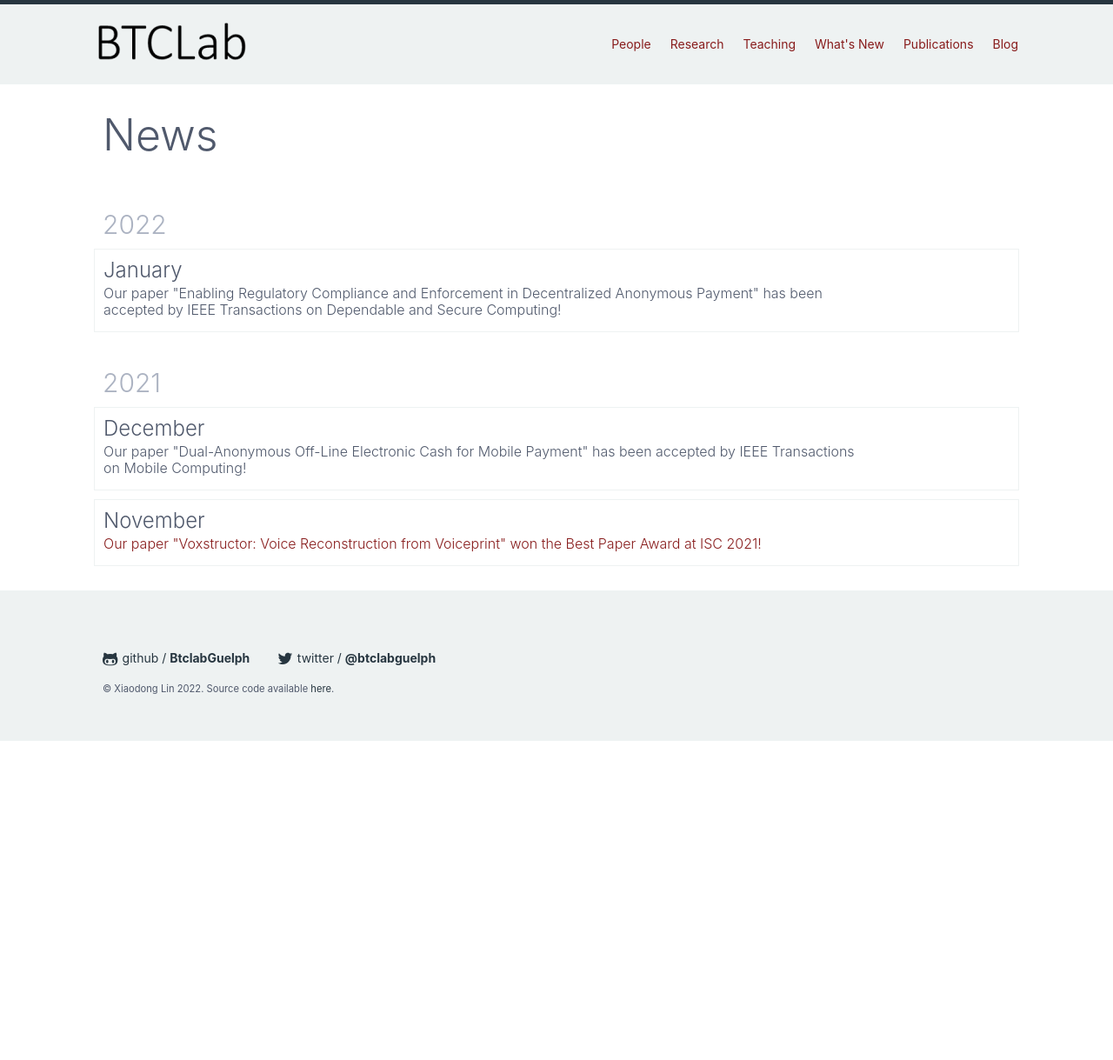
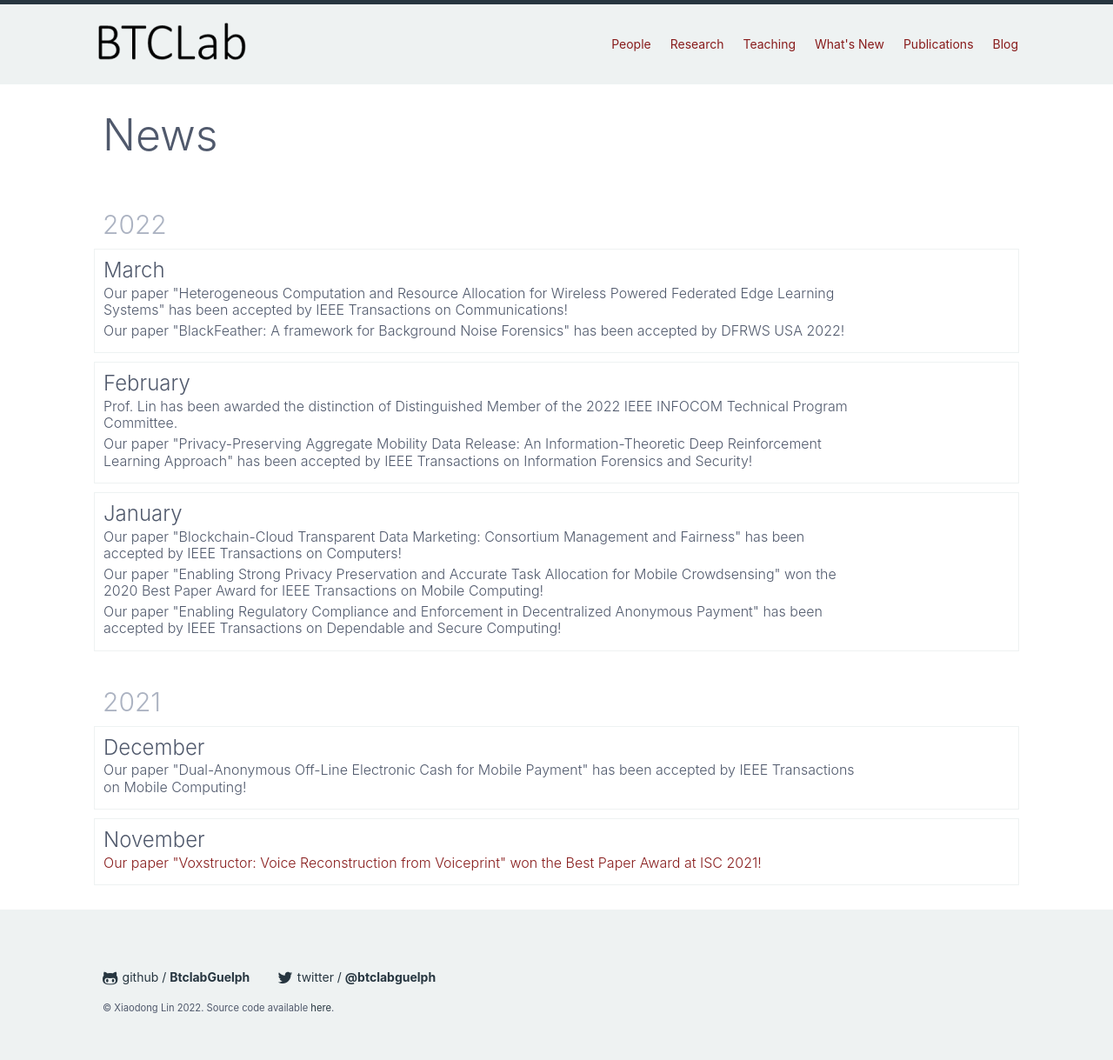
Before and after one commit to IgnisLi/IgnisLi.github.io, a Jekyll site: the page built from news.html, in a window 1280 px wide. Shown: the whole page at 87% size. Built offline with Jekyll 4.4.1, drawn with Linux system fonts in a browser that asks for light colours; nearby versions of some CDN libraries; comment, search, counter and statistics services are not loaded; before the commit the page ends 900 px from its top, so only the background shows below that.

Commit message:
Update news.html

```diff
--- a/news.html
+++ b/news.html
@@ -10,7 +10,40 @@ layout: default
         <h3 class="pub-year">2022</h3>
       </div>
 
+      <div class="column pub-item col-12" id="modeling-future">
+        <div class="card-publication columns">
+          <div class="column col-10 col-sm-12">
+            <div class="card-header">
+              <h4 class="card-title">
+                March
+              </h4>
+              <h6 class="card-subtitle">
+                Our paper "Heterogeneous Computation and Resource Allocation for Wireless Powered Federated Edge Learning Systems" has been accepted by IEEE Transactions on Communications!
+              </h6>
+              <h6 class="card-subtitle">
+                Our paper "BlackFeather: A framework for Background Noise Forensics" has been accepted by DFRWS USA 2022!
+              </h6>
+            </div>
+          </div>
+        </div>
+      </div>
 
+      <div class="column pub-item col-12" id="modeling-future">
+        <div class="card-publication columns">
+          <div class="column col-10 col-sm-12">
+            <div class="card-header">
+              <h4 class="card-title">
+                February
+              </h4>
+              <h6 class="card-subtitle">
+                Prof. Lin has been awarded the distinction of Distinguished Member of the 2022 IEEE INFOCOM Technical Program Committee.
+              </h6>
+              <h6 class="card-subtitle">
+                Our paper "Privacy-Preserving Aggregate Mobility Data Release: An Information-Theoretic Deep Reinforcement Learning Approach" has been accepted by IEEE Transactions on Information Forensics and Security!
+            </div>
+          </div>
+        </div>
+      </div>
       <div class="column pub-item col-12" id="modeling-future">
         <div class="card-publication columns">
           <div class="column col-10 col-sm-12">
@@ -18,6 +51,12 @@ layout: default
               <h4 class="card-title">
                 January
               </h4>
+              <h6 class="card-subtitle">
+                  Our paper "Blockchain-Cloud Transparent Data Marketing: Consortium Management and Fairness" has been accepted by IEEE Transactions on Computers!
+              </h6>
+              <h6 class="card-subtitle">
+                Our paper "Enabling Strong Privacy Preservation and Accurate Task Allocation for Mobile Crowdsensing" won the 2020 Best Paper Award for IEEE Transactions on Mobile Computing!
+              </h6>
               <h6 class="card-subtitle">
                 Our paper "Enabling Regulatory Compliance and Enforcement in Decentralized Anonymous Payment" has been accepted by IEEE Transactions on Dependable and Secure Computing!
               </h6>
```
